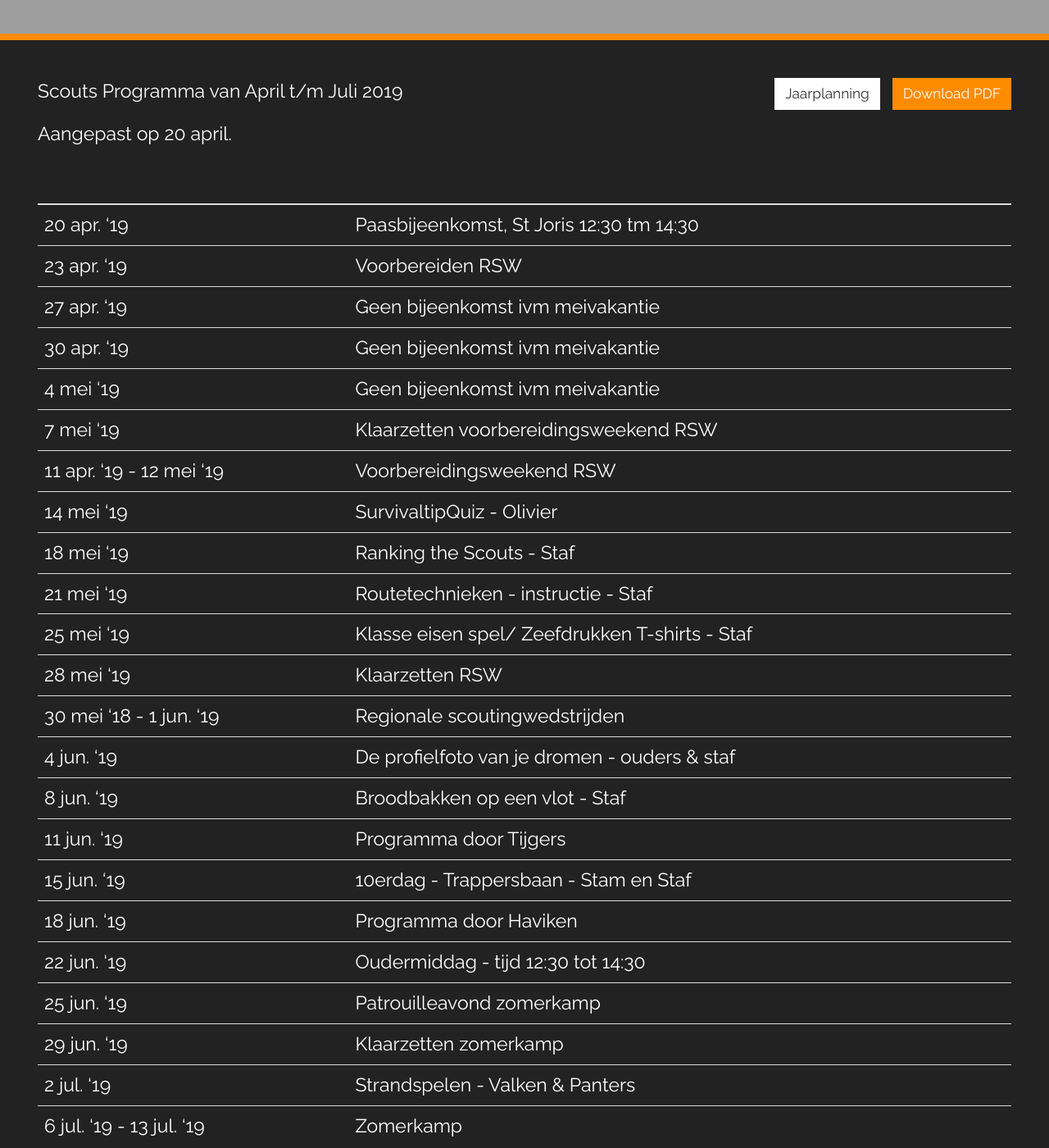
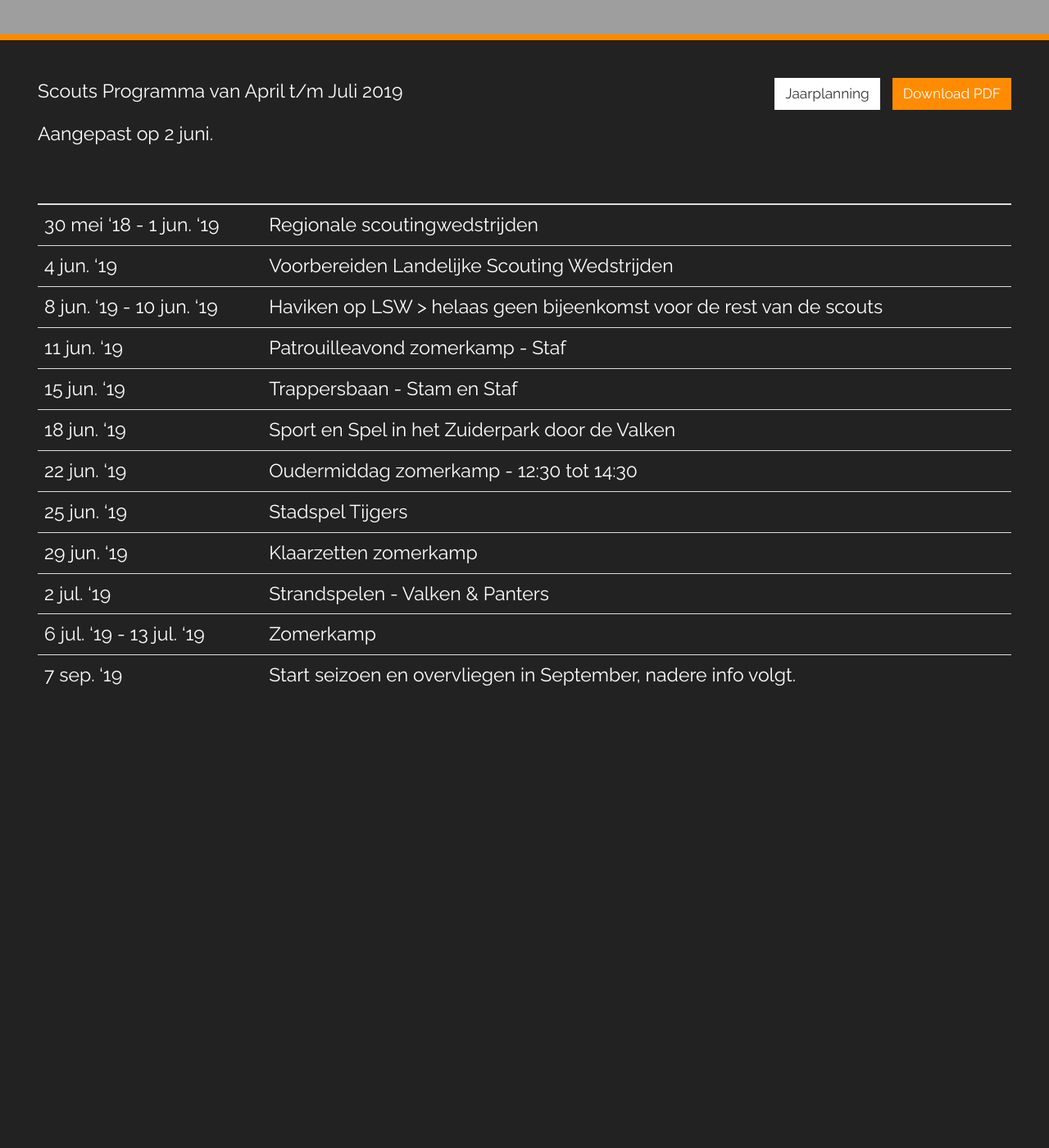
Before and after one commit to nognooitmeegemaakt/website, a Jekyll site: the page built from _agenda/scouts.md, in a window 1280 px wide and 1400 px high, scrolled down 226 px. Shown: the whole window at 82% size. Built offline with Jekyll 4.4.1, drawn with Linux system fonts in a browser that asks for light colours; some web fonts are replaced; after the commit the page ends 1140 px from its top, so only the background shows below that.

Commit message:
Update scouts.md Agenda through CMS
By Guidon van den Berg (141.101.104.44)

```diff
--- a/_agenda/scouts.md
+++ b/_agenda/scouts.md
@@ -8,33 +8,22 @@ footer: ""
 
 Scouts Programma van April t/m Juli 2019
 
-Aangepast op 20 april.
+Aangepast op 2 juni.
 
 | | |
 |---|---|
-| 20 apr. '19 | Paasbijeenkomst, St Joris 12:30 tm 14:30 |
-| 23 apr. '19 | Voorbereiden RSW |
-| 27 apr. '19 | Geen bijeenkomst ivm meivakantie |
-| 30 apr. '19 | Geen bijeenkomst ivm meivakantie |
-| 4 mei '19 | Geen bijeenkomst ivm meivakantie |
-| 7 mei '19 | Klaarzetten voorbereidingsweekend RSW |
-| 11 apr. '19 - 12 mei '19 | Voorbereidingsweekend RSW |
-| 14 mei '19 | SurvivaltipQuiz - Olivier |
-| 18 mei '19 | Ranking the Scouts - Staf |
-| 21 mei '19 | Routetechnieken - instructie - Staf |
-| 25 mei '19 | Klasse eisen spel/ Zeefdrukken T-shirts - Staf |
-| 28 mei '19 | Klaarzetten RSW |
 | 30 mei '18 - 1 jun. '19 | Regionale scoutingwedstrijden |
-| 4 jun. '19 | De profielfoto van je dromen - ouders & staf |
-| 8 jun. '19 | Broodbakken op een vlot - Staf |
-| 11 jun. '19 | Programma door Tijgers |
-| 15 jun. '19 | 10erdag - Trappersbaan - Stam en Staf |
-| 18 jun. '19 | Programma door Haviken |
-| 22 jun. '19 | Oudermiddag - tijd 12:30 tot 14:30 |
-| 25 jun. '19 | Patrouilleavond zomerkamp |
+| 4 jun. '19 | Voorbereiden Landelijke Scouting Wedstrijden |
+| 8 jun. '19 - 10 jun. '19 | Haviken op LSW > helaas geen bijeenkomst voor de rest van de scouts |
+| 11 jun. '19 | Patrouilleavond zomerkamp - Staf |
+| 15 jun. '19 | Trappersbaan - Stam en Staf |
+| 18 jun. '19 | Sport en Spel in het Zuiderpark door de Valken |
+| 22 jun. '19 | Oudermiddag zomerkamp - 12:30 tot 14:30 |
+| 25 jun. '19 | Stadspel Tijgers |
 | 29 jun. '19 | Klaarzetten zomerkamp |
 | 2 jul. '19 | Strandspelen - Valken & Panters |
 | 6 jul. '19 - 13 jul. '19 | Zomerkamp |
+| 7 sep. '19 | Start seizoen en overvliegen in September, nadere info volgt. |
 {: .table :}
 
 {{ page.footer }}
```
